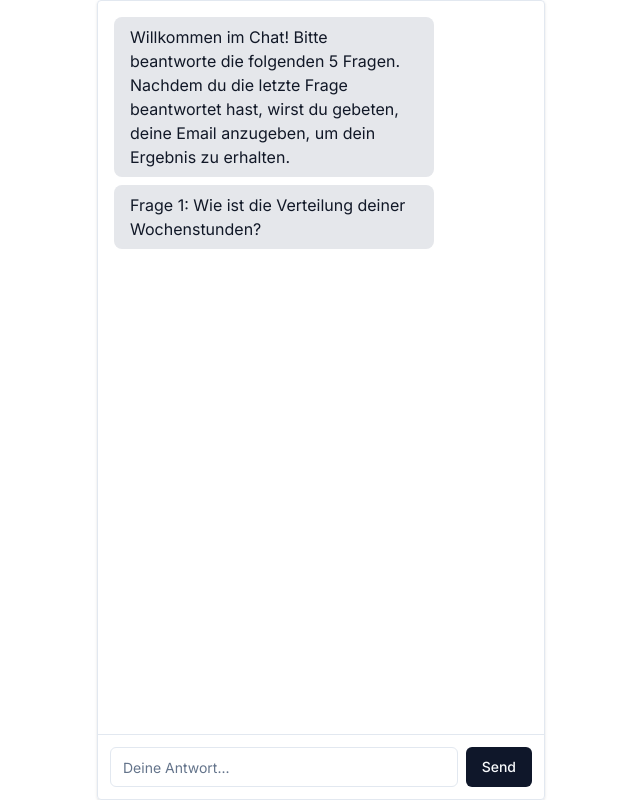
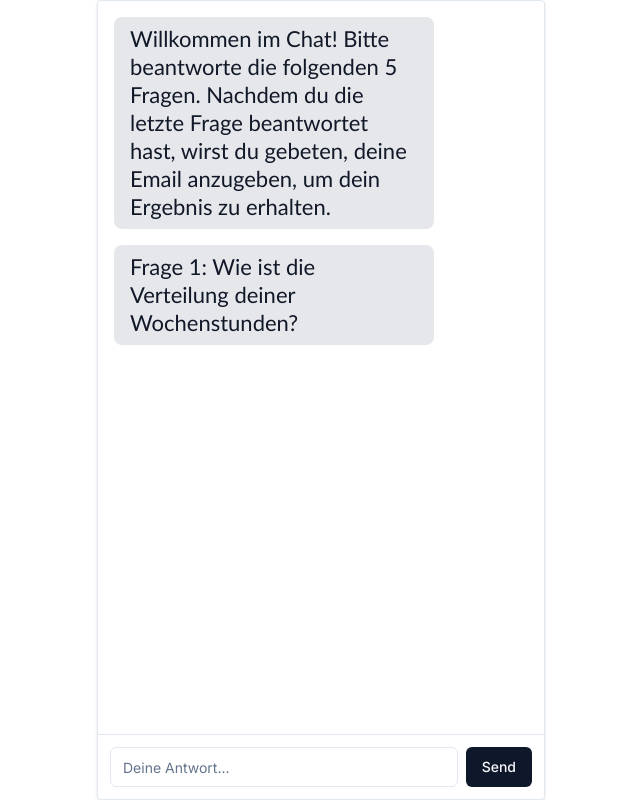
Before and after one commit to FLSH35/chatbot_leadmagnet, a Next.js app: page / in a window 1280 px wide. Shown: the whole page, without its empty margins (319-959 px from the left). Built offline with nearby package versions, Linux system fonts and the light colour scheme.

Commit message:
font-size

```diff
--- a/src/app/page.tsx
+++ b/src/app/page.tsx
@@ -1,27 +1,24 @@
 'use client';
 import React, { useState, useEffect } from 'react';
-import { Input } from '@/components/ui/input'; // shadcn input
-import { Button } from '@/components/ui/button'; // shadcn button
-import { ChatWindow } from '@/components/chat/ChatWindow'; // Import chat window
-import { Dialog, DialogContent, DialogHeader, DialogTitle } from '@/components/ui/dialog'; // Modal
+import { Input } from '@/components/ui/input';
+import { Button } from '@/components/ui/button';
+import { ChatWindow } from '@/components/chat/ChatWindow';
+import { Dialog, DialogContent, DialogHeader, DialogTitle } from '@/components/ui/dialog';
 
-// Erweitere den Nachrichtentyp so, dass text entweder ein string oder ein React-Element sein kann
 type Message = {
   id: string;
-  text: string | React.ReactNode;
+  text: string;          // muss ein string bleiben
   isUserMessage?: boolean;
 };
 
 export default function ChatPage() {
-  // Zustände für Chat, Email, den aktuellen Schritt im Fragenfluss
   const [messages, setMessages] = useState<Message[]>([]);
   const [userInput, setUserInput] = useState('');
   const [email, setEmail] = useState('');
   const [showEmailPrompt, setShowEmailPrompt] = useState(false);
-  // currentStep repräsentiert den Index der zuletzt gestellten Frage (0 bis 4)
   const [currentStep, setCurrentStep] = useState(0);
 
-  // Definiere die 5 Fragen zu den gewünschten Themen
+  // Beispielhafte 5 Fragen
   const questions = [
     "Frage 1: Wie ist die Verteilung deiner Wochenstunden?",
     "Frage 2: Wie bewertest du Ablenkungen in deinem Alltag?",
@@ -30,48 +27,48 @@ export default function ChatPage() {
     "Frage 5: Wie beurteilst du deine wertvollen Zeiteinheiten?",
   ];
 
-  // Finale Ergebnisnachricht als String mit Zeilenumbrüchen
+  // Beispielhaftes Endergebnis
   const finalResultString = `WIRKSAMKEITSFAKTOR:
-------------------------------
+------------------------------------
 Messwert 1: 85
 Messwert 2: 90
 Durchschnitt: 87.5
 
 WOCHENSTUNDEN:
-------------------------------
+------------------------------------
 Arbeitszeit: 40h
 Freizeit: 20h
 
 ABLENKUNGEN:
-------------------------------
+------------------------------------
 Smartphone: 15%
 Soziale Medien: 10%
 Sonstiges: 5%
 
 EFFEKTIVITÄT:
-------------------------------
+------------------------------------
 Produktivität: 80%
 Pausen: 20%
 
 ZEITGEWOHNHEITEN:
-------------------------------
+------------------------------------
 Frühaufsteher: Ja
 Schlafrhythmus: Regelmäßig
 
 WERTVOLLE ZEITEINHEITEN:
-------------------------------
+------------------------------------
 Fokuszeiten: 4 Stunden
 Ablenkungszeiten: 2 Stunden
 
 CHRONOTYP:
-------------------------------
+------------------------------------
 Typ: Morgenmensch
 Chronotyp-Verschiebung: +1 Stunde
 
 Du lebst tendenziell 1 Stunde versetzt zu deinem Chronotyp.
 Du schläfst ungefähr 30 Minuten zu wenig.`;
 
-  // Beim Laden der Seite: Zeige eine Einleitungsnachricht und danach die erste Frage
+  // Beim Laden der Seite: eine Einleitung + erste Frage
   useEffect(() => {
     if (messages.length === 0) {
       const welcomeMessage: Message = {
@@ -81,7 +78,6 @@ Du schläfst ungefähr 30 Minuten zu wenig.`;
       };
       setMessages([welcomeMessage]);
 
-      // Starte mit der ersten Frage (nach kurzem Delay)
       setTimeout(() => {
         const firstQuestion: Message = {
           id: crypto.randomUUID(),
@@ -91,13 +87,13 @@ Du schläfst ungefähr 30 Minuten zu wenig.`;
         setMessages((prev) => [...prev, firstQuestion]);
       }, 500);
     }
-  }, [messages.length, questions]);
+  }, [messages, questions]);
 
-  // Wird aufgerufen, wenn der User eine Antwort sendet
+  // User schickt Antwort
   const handleSend = () => {
     if (!userInput.trim()) return;
 
-    // Speichere die Antwort des Users
+    // Speichere User-Antwort
     const userMessage: Message = {
       id: crypto.randomUUID(),
       text: userInput,
@@ -106,7 +102,7 @@ Du schläfst ungefähr 30 Minuten zu wenig.`;
     setMessages((prev) => [...prev, userMessage]);
     setUserInput('');
 
-    // Wenn es noch nicht die letzte Frage war, stelle die nächste Frage
+    // Nächste Frage oder Email-Abfrage
     if (currentStep < questions.length - 1) {
       const nextStep = currentStep + 1;
       setCurrentStep(nextStep);
@@ -119,22 +115,18 @@ Du schläfst ungefähr 30 Minuten zu wenig.`;
         setMessages((prev) => [...prev, nextQuestion]);
       }, 500);
     } else {
-      // Nachdem die letzte Frage beantwortet wurde, fordere die Email an,
-      // um das Ergebnis anzuzeigen.
       setShowEmailPrompt(true);
     }
   };
 
-  // Wird aufgerufen, wenn der User seine Email eingibt und bestätigt
+  // Email-Submit => Ergebnis anzeigen
   const handleEmailSubmit = () => {
     if (email.trim() === '') return;
     setShowEmailPrompt(false);
 
-    // Füge die finale Ergebnisnachricht hinzu – der Text wird in einem <pre>-Block angezeigt,
-    // damit die Formatierung (Zeilenumbrüche und Absätze) erhalten bleibt.
     const resultMessage: Message = {
       id: crypto.randomUUID(),
-      text: <pre style={{ whiteSpace: 'pre-wrap' }}>{finalResultString}</pre>,
+      text: finalResultString, // Hier nur als string
       isUserMessage: false,
     };
     setTimeout(() => {
@@ -146,7 +138,6 @@ Du schläfst ungefähr 30 Minuten zu wenig.`;
     <div className="flex flex-col h-screen w-full max-w-md mx-auto border rounded shadow">
       <ChatWindow messages={messages} />
 
-      {/* Email Prompt Modal – wird erst nach der letzten Frage angezeigt */}
       <Dialog open={showEmailPrompt} onOpenChange={setShowEmailPrompt}>
         <DialogContent>
           <DialogHeader>
@@ -162,7 +153,6 @@ Du schläfst ungefähr 30 Minuten zu wenig.`;
         </DialogContent>
       </Dialog>
 
-      {/* Eingabe-Bereich */}
       <div className="p-3 border-t flex space-x-2">
         <Input
           type="text"
@@ -170,7 +160,7 @@ Du schläfst ungefähr 30 Minuten zu wenig.`;
           value={userInput}
           onChange={(e) => setUserInput(e.target.value)}
           className="flex-1"
-          disabled={showEmailPrompt} // Eingabe sperren, wenn Email abgefragt wird
+          disabled={showEmailPrompt}
         />
         <Button onClick={handleSend} disabled={showEmailPrompt}>
           Send
--- a/src/components/chat/ChatWindow.tsx
+++ b/src/components/chat/ChatWindow.tsx
@@ -1,29 +1,27 @@
 import React from 'react';
 import { MessageBubble } from './MessageBubble';
 
-type Message = {
+export interface ChatMessage {
   id: string;
-  text: string;
+  text: string;           // Text bleibt ein string (keine ReactNode)
   isUserMessage?: boolean;
-};
+}
 
-type ChatWindowProps = {
-  messages: Message[];
-};
+interface ChatWindowProps {
+  messages: ChatMessage[];
+}
 
 export function ChatWindow({ messages }: ChatWindowProps) {
   return (
-    <div className="flex flex-col w-full h-full">
-      {/* Chat messages container */}
-      <div className="flex-1 overflow-y-auto p-4 space-y-2">
-        {messages.map((msg) => (
+    <div className="flex-1 overflow-y-auto p-4">
+      {messages.map((msg) => (
+        <div key={msg.id} className="mb-4">
           <MessageBubble
-            key={msg.id}
             text={msg.text}
             isUserMessage={msg.isUserMessage}
           />
-        ))}
-      </div>
+        </div>
+      ))}
     </div>
   );
 }
--- a/src/components/chat/MessageBubble.tsx
+++ b/src/components/chat/MessageBubble.tsx
@@ -10,13 +10,18 @@ export function MessageBubble({ text, isUserMessage }: MessageBubbleProps) {
   return (
     <div
       className={clsx(
-        'px-4 py-2 rounded-lg max-w-xs break-words',
+        // Hier wird `text-lg` für eine größere Schrift hinzugefügt.
+        // Du kannst auch `text-xl`, `text-2xl`, usw. ausprobieren.
+        'px-4 py-2 rounded-lg max-w-xs break-words text-lg',
         isUserMessage
           ? 'ml-auto bg-blue-500 text-white'
           : 'mr-auto bg-gray-200 text-gray-900'
       )}
+      style={{ fontFamily: 'Calibri, sans-serif' }}
     >
-      {text}
+      <pre style={{ whiteSpace: 'pre-wrap', margin: 0, fontFamily: 'inherit', fontSize : 22 }}>
+        {text}
+      </pre>
     </div>
   );
 }
```
